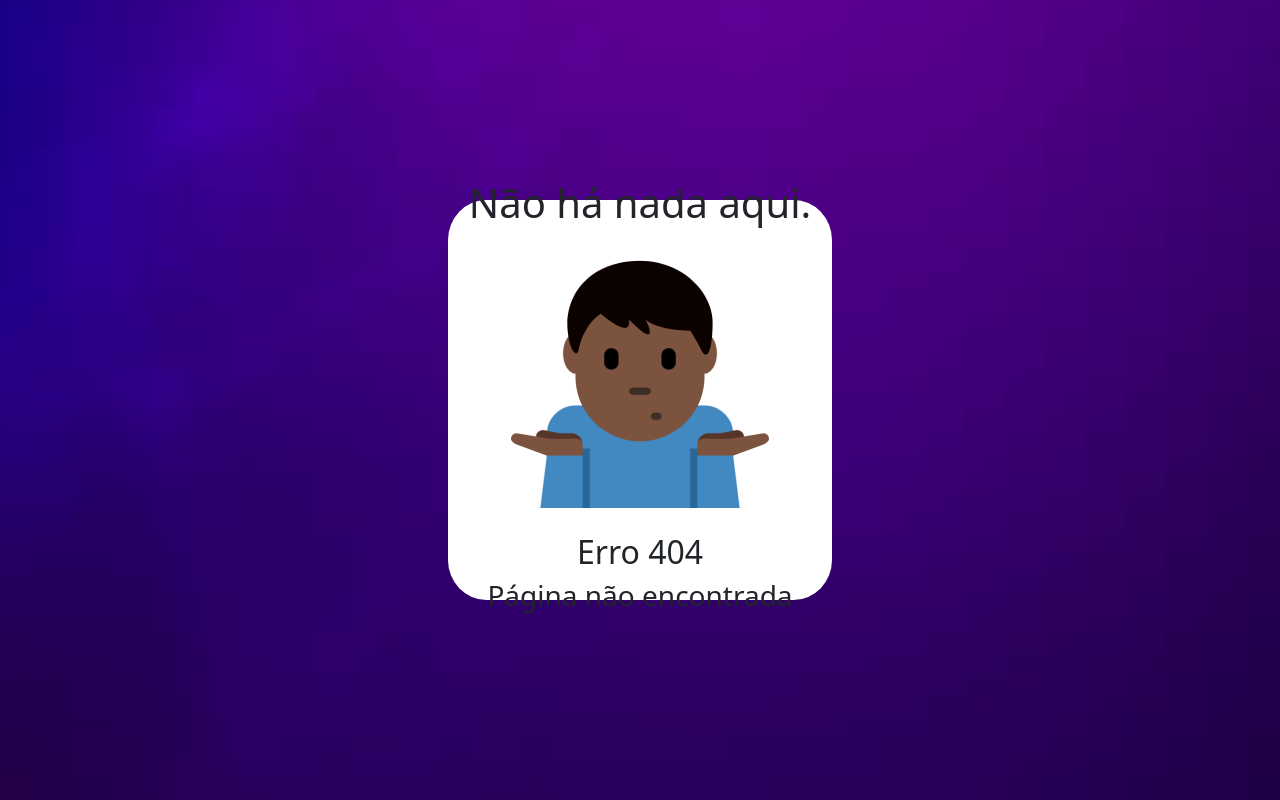
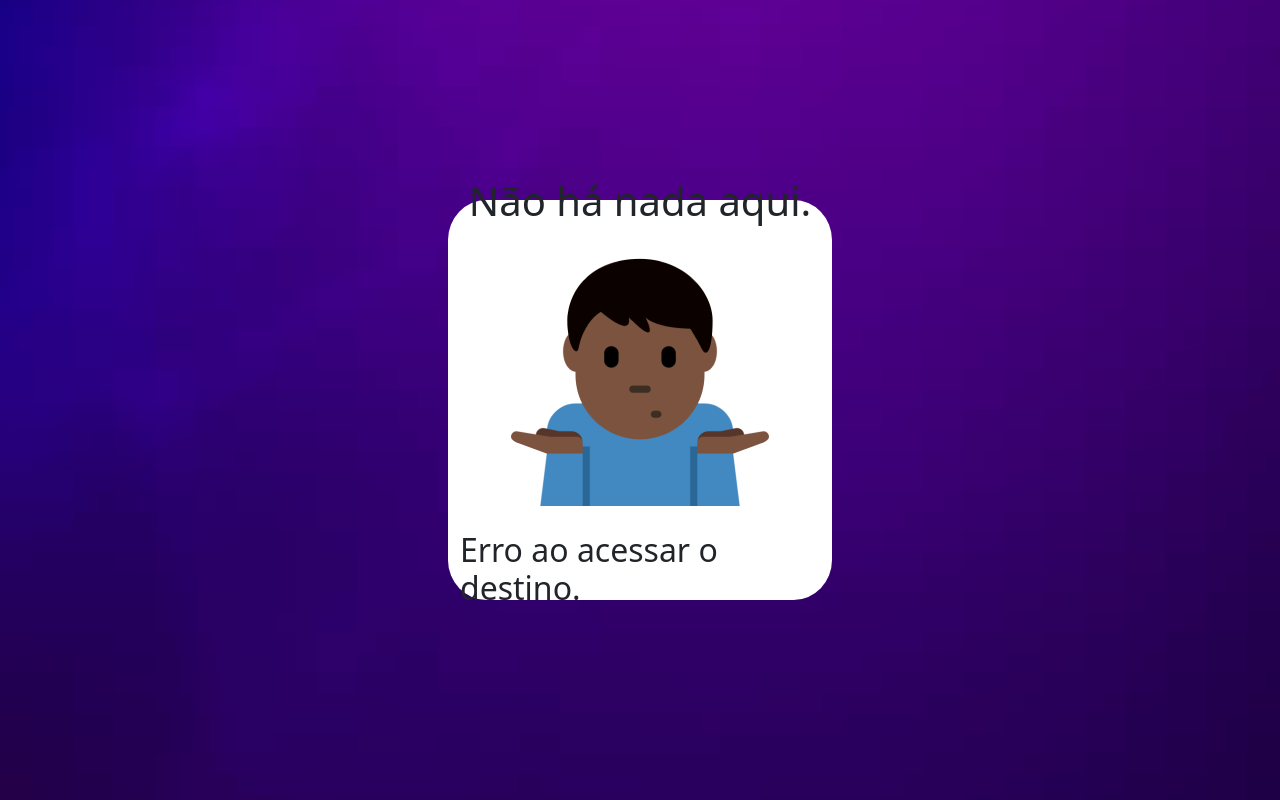
Before and after one commit to PedroLucaV/agenda-maker, a React (Vite) app: page /error in a window 1280 px wide. Before the commit this address had no page. Built offline with nearby package versions, Linux system fonts and the light colour scheme.

Commit message:
🚧 WIP: Improve Error page

```diff
--- a/src/pages/Error/Components/ErrorPage.jsx
+++ b/src/pages/Error/Components/ErrorPage.jsx
@@ -1,14 +1,16 @@
-const ErrorPage = () => {
-    return(
+const ErrorPage = ({errorStatus, errorMsg}) => {
+  return (
     <div className="container justify-content-center d-flex flex-column align-items-center">
       <h1>Não há nada aqui.</h1>
+
       <img src="/errorImage.png" alt="" />
+
       <span className="d-flex align-items-center flex-column">
-                <h2>Erro 404</h2>
-                <h3>Página não encontrada</h3>
+        <h2>{"Erro " + errorStatus && "Erro ao acessar o destino."}</h2>
+        <h3>{errorMsg}</h3>
       </span>
     </div>
   );
-}
+};
 
 export default ErrorPage;
```
Lines whose indentation alone changed are shown as unchanged.
